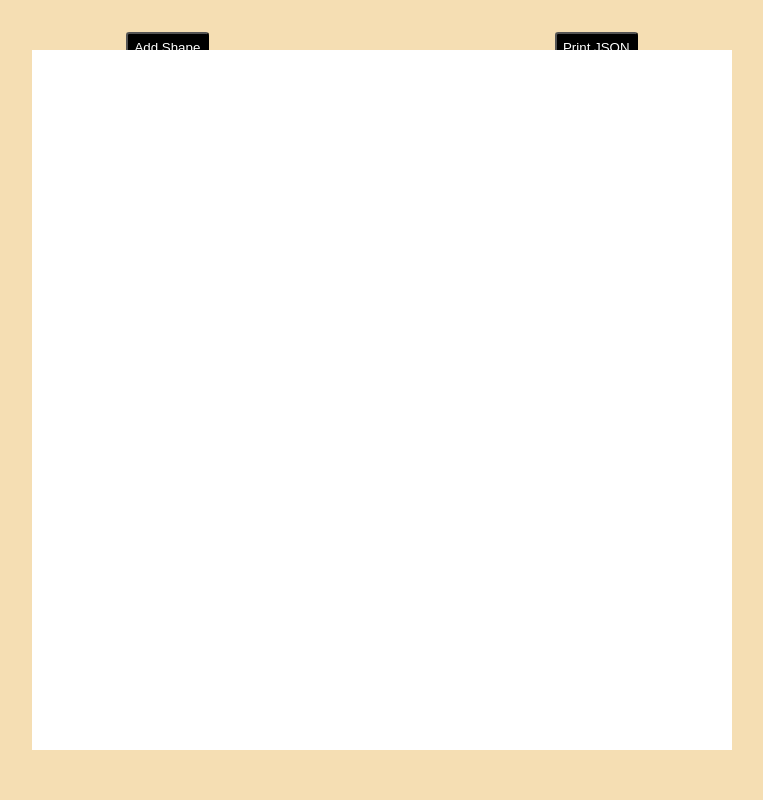
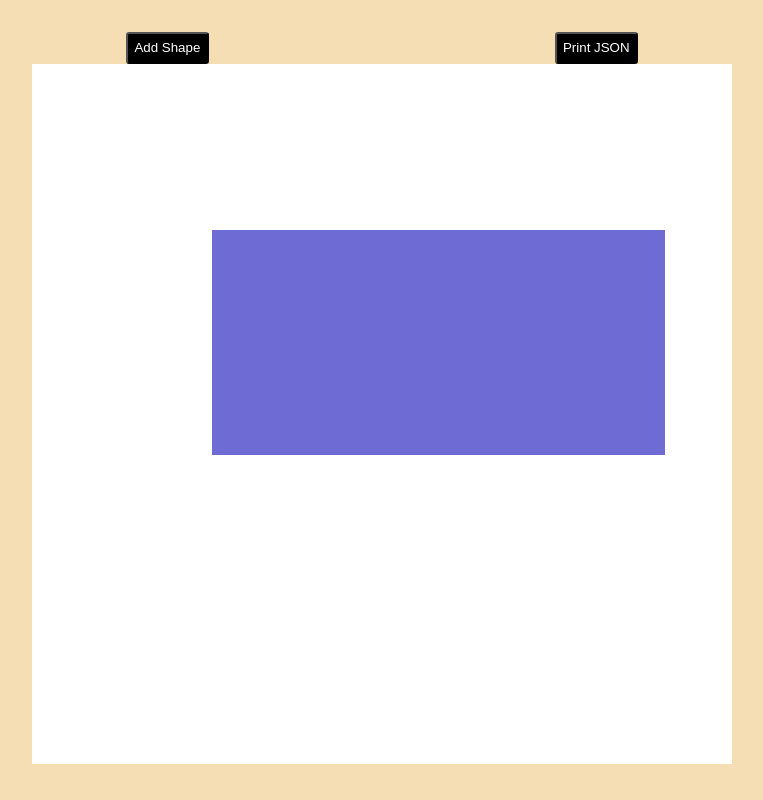
Before and after one commit to shub78910/box-project, a React (Create React App) app: page / in a window 1280 px wide. Both pictures are taken after a click on the button "Add Shape". Shown: the whole page, without its empty margins (258-1021 px from the left). Built offline with nearby package versions, Linux system fonts and the light colour scheme.

Commit message:
Feat: Add new shapes into the canvas

```diff
--- a/src/App.js
+++ b/src/App.js
@@ -1,11 +1,29 @@
+import { useState } from "react";
+import Shape from "./Shape";
+import { addShape } from "./middleware";
+
 const App = () => {
+  const [design, setDesign] = useState([]);
+
+  const addItem = () => {
+    const newShape = addShape();
+    setDesign([...design, newShape]);
+  };
+
+  console.log({ design });
+
   return (
     <div className="App">
       <div className="btn-wrapper">
-        <button>Add Shape</button>
+        <button onClick={() => addItem()}>Add Shape</button>
         <button>Print JSON</button>
       </div>
-      <div className="canvas"></div>
+      <div className="canvas">
+        {design?.map((shape, id) => {
+          //give better key later
+          return <Shape key={id} {...{ shape, id, setDesign }} />;
+        })}
+      </div>
     </div>
   );
 };
--- /dev/null
+++ b/src/Shape.js
@@ -0,0 +1,21 @@
+import { createElement, useRef } from "react";
+
+const Shape = ({ shape, id, setDesign }) => {
+  const { height, width, color, xCoord, yCoord } = shape;
+  const divRef = useRef(null);
+
+  return createElement("div", {
+    style: {
+      height: height + "px",
+      width: width + "px",
+      backgroundColor: "#" + color,
+      position: "absolute",
+      top: yCoord + "px",
+      left: xCoord + "px",
+      zIndex: id,
+    },
+    ref: divRef,
+  });
+};
+
+export default Shape;
--- a/src/index.css
+++ b/src/index.css
@@ -18,10 +18,8 @@ code {
   background-color: white;
   height: 700px;
   width: 700px;
-  position: absolute;
-  top: 50%;
-  left: 50%;
-  transform: translate(-50%, -50%);
+  position: relative;
+  margin: auto;
 }
 
 .btn-wrapper{
--- /dev/null
+++ b/src/middleware.js
@@ -0,0 +1,20 @@
+export const addShape = () => {
+  const width = Math.floor(Math.random() * 700);
+  const height = Math.floor(Math.random() * 700);
+
+  const adjustedWeight = 700 - width > 0 ? 700 - width : 0;
+  const adjustedHeight = 700 - height > 0 ? 700 - height : 0;
+
+  const xCoord = Math.floor(Math.random() * adjustedWeight);
+  const yCoord = Math.floor(Math.random() * adjustedHeight);
+  const color = Math.floor(Math.random() * 16777215).toString(16);
+  const shapeToAdd = {
+    width,
+    height,
+    xCoord,
+    yCoord,
+    color,
+  };
+
+  return shapeToAdd;
+};
```
